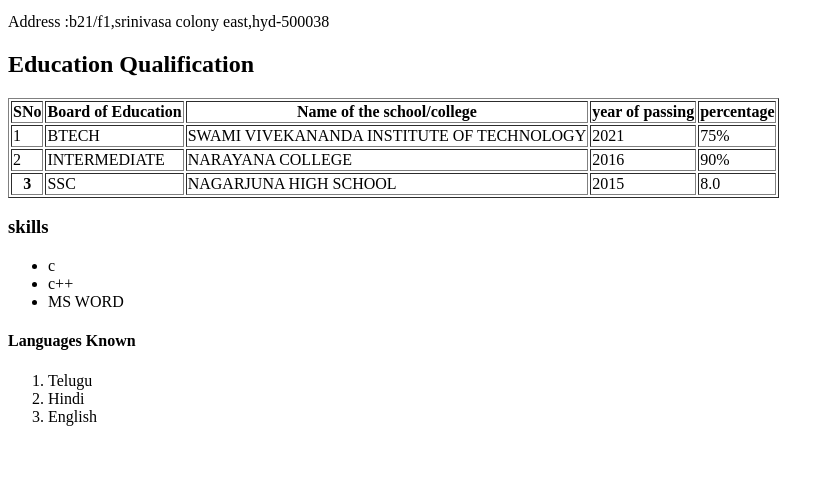
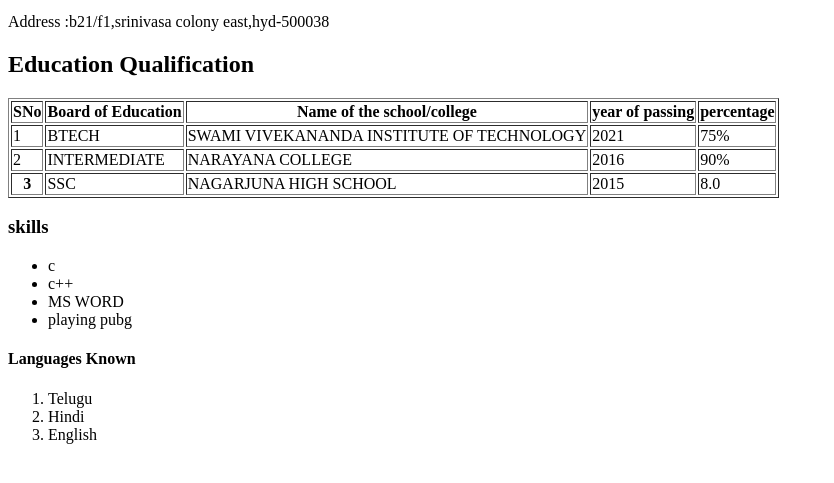
Before and after one commit to shirishagoud/shirishagoud.github.io, a plain HTML site: page index.html in a window 1280 px wide. Shown: the part 119-602 px from the top of the page, without its empty margins (0-834 px from the left). Drawn offline with Linux system fonts and the light colour scheme.

Commit message:
Update index.html

```diff
--- a/index.html
+++ b/index.html
@@ -58,6 +58,7 @@
         <li>c</li>
         <li>c++</li>
         <li>MS WORD</li>
+    <li>playing pubg</li>
         </ul>
 
         <h4>Languages Known</h4>
```
